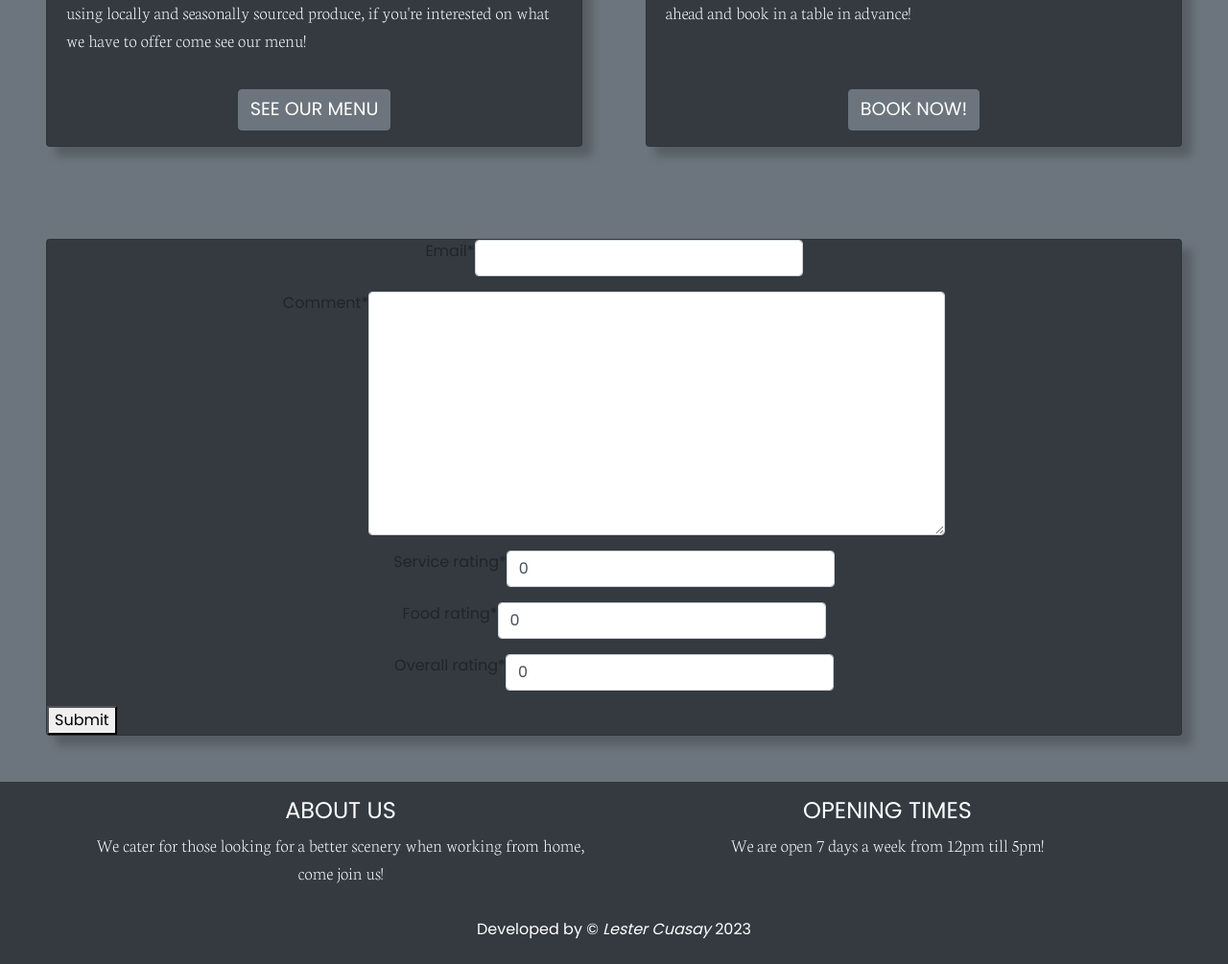
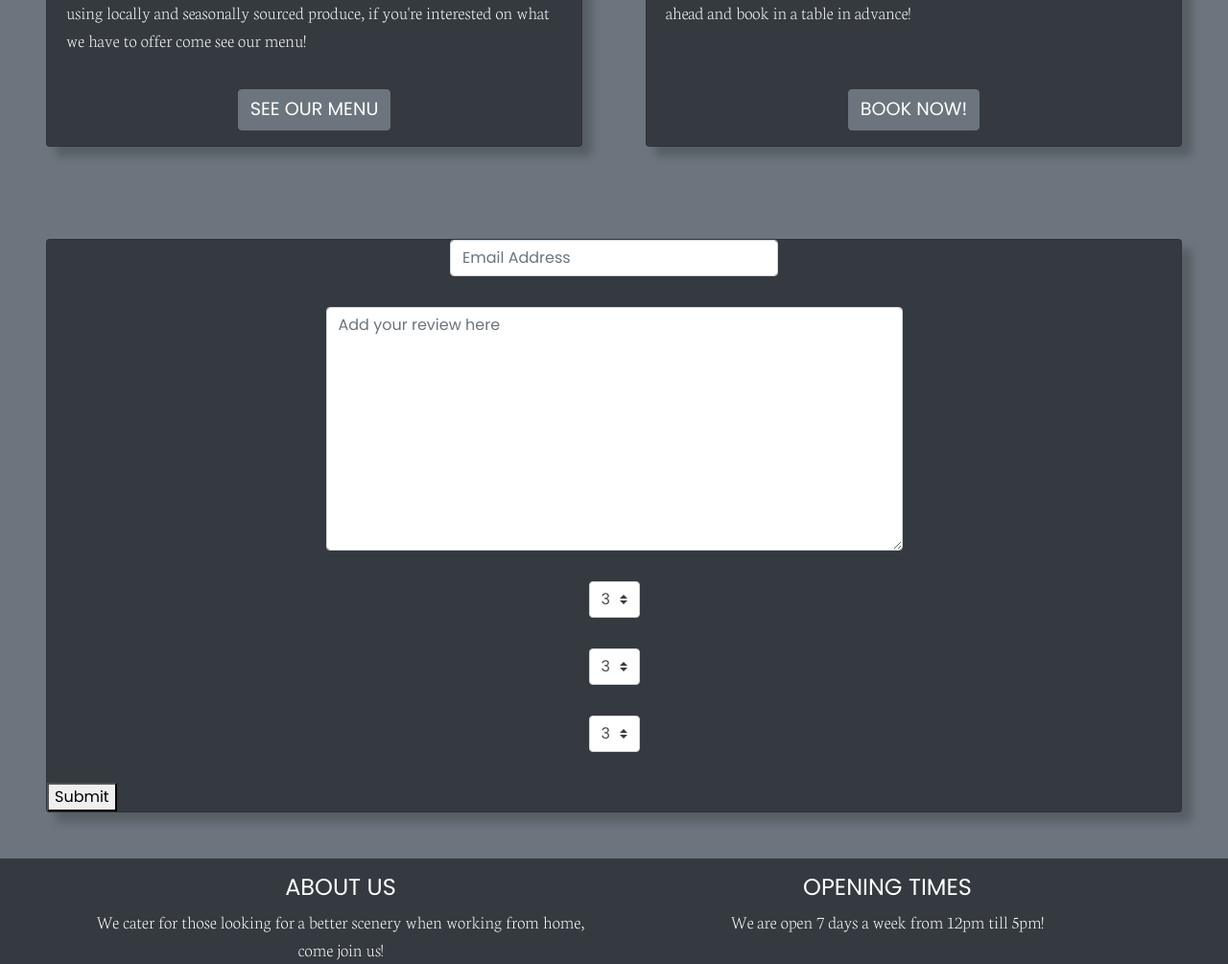
Before and after one commit to LesterCuasay/Project-4, a Django app: page / in a window 1280 px wide. Shown: the part 849-1854 px from the top of the page at 96% size. Run offline with Django 3.2, Linux system fonts and the light colour scheme; some libraries are stand-ins or nearby versions.

Commit message:
feat - updated forms.py for BookingReviewForm

```diff
--- a/home/templates/home/index.html
+++ b/home/templates/home/index.html
@@ -44,7 +44,21 @@
         <div class="col card m-5">
             <form action="" method="POST">
                 {% csrf_token %}
-                {{ review_form | crispy }}
+                <div class="form-group">
+                    {{ review_form.email | as_crispy_field }}
+                </div>
+                <div class="form-group">
+                    {{ review_form.comment | as_crispy_field }}
+                </div>
+                <div class="form-group">
+                    {{ review_form.service_rating | as_crispy_field }}
+                </div>
+                <div class="form-group">
+                    {{ review_form.food_rating | as_crispy_field }}
+                </div>
+                <div class="form-group">
+                    {{ review_form.overall_rating | as_crispy_field }}
+                </div>
                 <button type="submit">Submit</button>
             </form>
         </div>
--- a/home/views.py
+++ b/home/views.py
@@ -1,4 +1,4 @@
-from django.shortcuts import render
+from django.shortcuts import render, redirect
 from django.views import View
 from reviews.forms import BookingReviewForm
 
--- a/reviews/forms.py
+++ b/reviews/forms.py
@@ -5,6 +5,15 @@ from crispy_forms.helper import FormHelper
 
 
 class BookingReviewForm(forms.ModelForm):
+
+    RATING_CHOICES = [
+        ("1", "1"),
+        ("2", "2"),
+        ("3", "3"),
+        ("4", "4"),
+        ("5", "5"),
+    ]
+
     class Meta:
         model = BookingReview
         fields = "__all__"
@@ -14,3 +23,21 @@ class BookingReviewForm(forms.ModelForm):
         super().__init__(*args, **kwargs)
         self.helper = FormHelper()
         self.helper.form_show_labels = False
+        self.fields['email'].widget = forms.EmailInput(attrs={
+            'placeholder': 'Email Address'
+        })
+        self.fields['comment'].widget = forms.Textarea(attrs={
+            'placeholder': 'Add your review here'
+        })
+        self.fields['service_rating'].widget = forms.Select(
+            choices=self.RATING_CHOICES,
+        )
+        self.fields['service_rating'].initial = "3"
+        self.fields['food_rating'].widget = forms.Select(
+            choices=self.RATING_CHOICES,
+        )
+        self.fields['food_rating'].initial = "3"
+        self.fields['overall_rating'].widget = forms.Select(
+            choices=self.RATING_CHOICES,
+        )
+        self.fields['overall_rating'].initial = "3"
```
